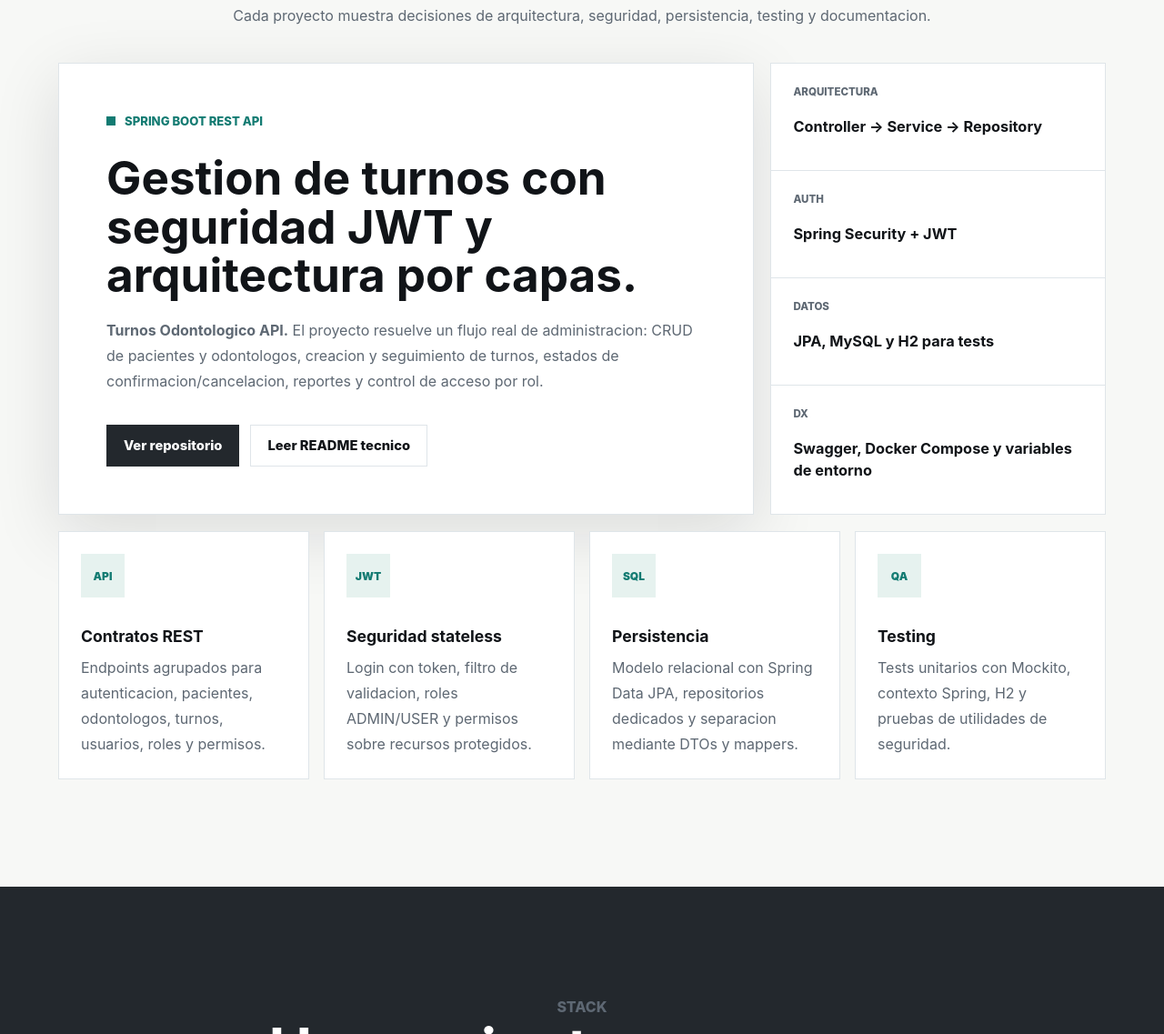
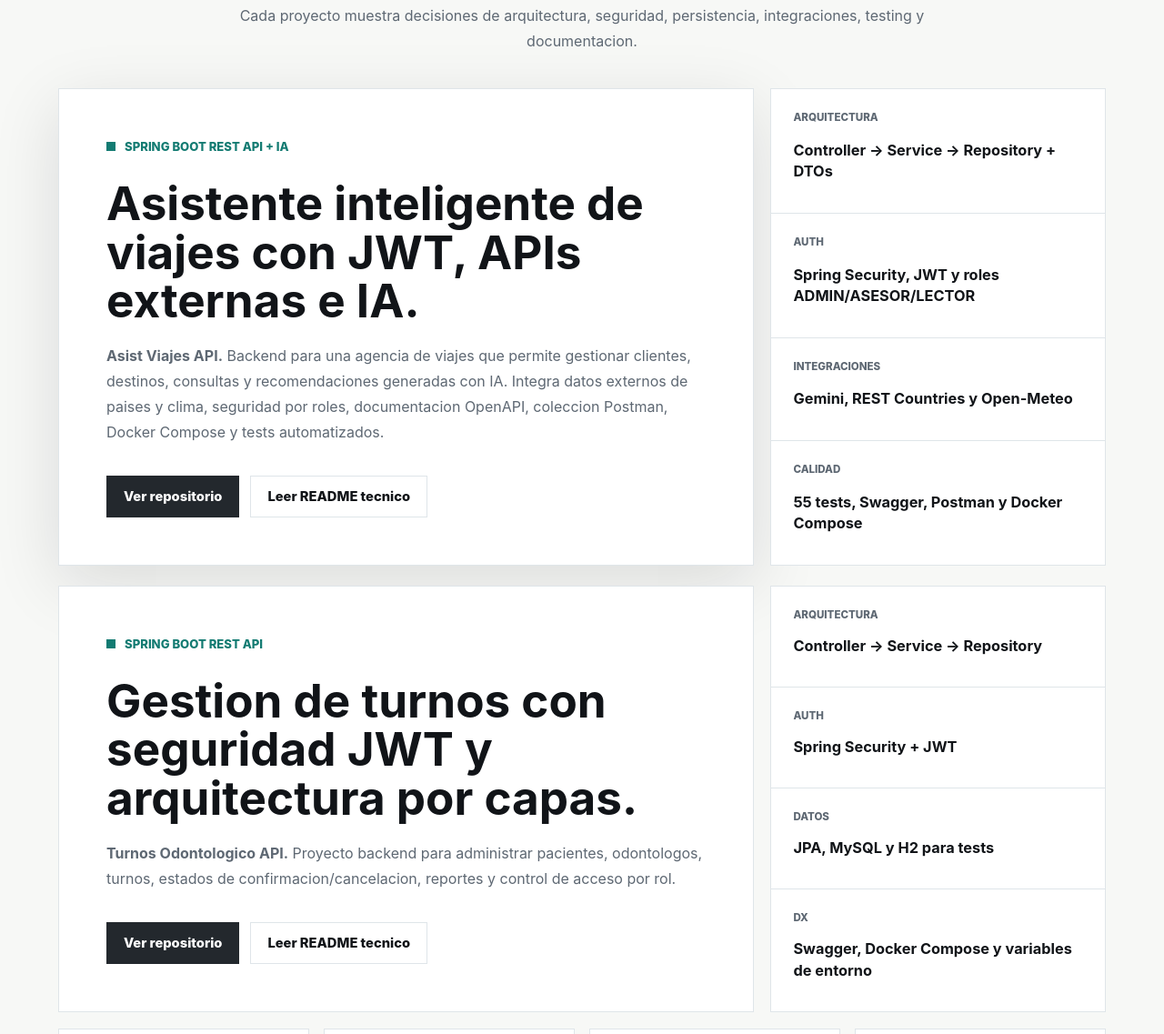
Before and after one commit to nakayamaemiliano/emilianonakayama-portfolio, a plain HTML site: page index.html in a window 1280 px wide. Shown: the part 1663-2800 px from the top of the page at 91% size. Drawn offline with Linux system fonts and the light colour scheme.

Commit message:
Add asist viajes project to portfolio

```diff
--- a/index.html
+++ b/index.html
@@ -16,7 +16,7 @@
     <div class="header-actions">
       <nav class="nav" aria-label="Navegacion principal">
         <a href="#perfil">Perfil</a>
-        <a href="#proyectos">Proyecto</a>
+        <a href="#proyectos">Proyectos</a>
         <a href="#stack">Stack</a>
         <a href="#contacto">Contacto</a>
       </nav>
@@ -91,7 +91,7 @@
         <p class="section-kicker">Proyectos</p>
         <h2 id="projects-title">Backend aplicado a problemas reales.</h2>
         <p>
-          Cada proyecto muestra decisiones de arquitectura, seguridad, persistencia, testing y documentacion.
+          Cada proyecto muestra decisiones de arquitectura, seguridad, persistencia, integraciones, testing y documentacion.
         </p>
       </div>
 
@@ -99,13 +99,50 @@
         <div class="project-main">
           <div class="project-topline">
             <span class="status-dot"></span>
+            <span>Spring Boot REST API + IA</span>
+          </div>
+          <h3>Asistente inteligente de viajes con JWT, APIs externas e IA.</h3>
+          <p>
+            <strong>Asist Viajes API.</strong> Backend para una agencia de viajes que permite gestionar clientes,
+            destinos, consultas y recomendaciones generadas con IA. Integra datos externos de paises y clima,
+            seguridad por roles, documentacion OpenAPI, coleccion Postman, Docker Compose y tests automatizados.
+          </p>
+          <div class="project-actions">
+            <a class="button button-dark" href="https://github.com/nakayamaemiliano/asistente-viajes" target="_blank" rel="noreferrer">Ver repositorio</a>
+            <a class="button button-light" href="https://github.com/nakayamaemiliano/asistente-viajes#readme" target="_blank" rel="noreferrer">Leer README tecnico</a>
+          </div>
+        </div>
+
+        <div class="project-side" aria-label="Evidencia tecnica del proyecto">
+          <div class="metric">
+            <span class="metric-label">Arquitectura</span>
+            <strong>Controller -> Service -> Repository + DTOs</strong>
+          </div>
+          <div class="metric">
+            <span class="metric-label">Auth</span>
+            <strong>Spring Security, JWT y roles ADMIN/ASESOR/LECTOR</strong>
+          </div>
+          <div class="metric">
+            <span class="metric-label">Integraciones</span>
+            <strong>Gemini, REST Countries y Open-Meteo</strong>
+          </div>
+          <div class="metric">
+            <span class="metric-label">Calidad</span>
+            <strong>55 tests, Swagger, Postman y Docker Compose</strong>
+          </div>
+        </div>
+      </article>
+
+      <article class="project-layout project-secondary">
+        <div class="project-main">
+          <div class="project-topline">
+            <span class="status-dot"></span>
             <span>Spring Boot REST API</span>
           </div>
           <h3>Gestion de turnos con seguridad JWT y arquitectura por capas.</h3>
           <p>
-            <strong>Turnos Odontologico API.</strong> El proyecto resuelve un flujo real de administracion:
-            CRUD de pacientes y odontologos, creacion y
-            seguimiento de turnos, estados de confirmacion/cancelacion, reportes y control de acceso por rol.
+            <strong>Turnos Odontologico API.</strong> Proyecto backend para administrar pacientes, odontologos,
+            turnos, estados de confirmacion/cancelacion, reportes y control de acceso por rol.
           </p>
           <div class="project-actions">
             <a class="button button-dark" href="https://github.com/nakayamaemiliano/turnosOdontologico" target="_blank" rel="noreferrer">Ver repositorio</a>
@@ -137,22 +174,22 @@
         <div class="feature-card">
           <span class="feature-icon" aria-hidden="true">API</span>
           <h3>Contratos REST</h3>
-          <p>Endpoints agrupados para autenticacion, pacientes, odontologos, turnos, usuarios, roles y permisos.</p>
+          <p>Endpoints agrupados por recurso, DTOs de entrada/salida, validaciones y respuestas orientadas al consumidor.</p>
         </div>
         <div class="feature-card">
           <span class="feature-icon" aria-hidden="true">JWT</span>
           <h3>Seguridad stateless</h3>
-          <p>Login con token, filtro de validacion, roles ADMIN/USER y permisos sobre recursos protegidos.</p>
+          <p>Login con token, filtro de validacion, roles diferenciados y permisos por tipo de operacion.</p>
         </div>
         <div class="feature-card">
-          <span class="feature-icon" aria-hidden="true">SQL</span>
-          <h3>Persistencia</h3>
-          <p>Modelo relacional con Spring Data JPA, repositorios dedicados y separacion mediante DTOs y mappers.</p>
+          <span class="feature-icon" aria-hidden="true">IA</span>
+          <h3>Integraciones reales</h3>
+          <p>Consumo de APIs publicas y generacion de recomendaciones con IA dentro de un flujo de negocio.</p>
         </div>
         <div class="feature-card">
           <span class="feature-icon" aria-hidden="true">QA</span>
           <h3>Testing</h3>
-          <p>Tests unitarios con Mockito, contexto Spring, H2 y pruebas de utilidades de seguridad.</p>
+          <p>Tests unitarios de servicios, JWT y configuracion de seguridad con JUnit 5, Mockito y MockMvc.</p>
         </div>
       </div>
     </section>
@@ -169,12 +206,15 @@
         <span>Spring Security</span>
         <span>JWT</span>
         <span>Spring Data JPA</span>
+        <span>RestClient</span>
         <span>MySQL</span>
         <span>H2</span>
         <span>JUnit 5</span>
         <span>Mockito</span>
+        <span>MockMvc</span>
         <span>Swagger / OpenAPI</span>
         <span>Docker</span>
+        <span>APIs externas</span>
         <span>Maven</span>
         <span>Git</span>
       </div>
--- a/styles.css
+++ b/styles.css
@@ -366,6 +366,15 @@ a {
   margin: 0 auto;
 }
 
+.project-layout + .project-layout {
+  margin-top: 22px;
+}
+
+.project-secondary .project-main {
+  min-height: 360px;
+  box-shadow: none;
+}
+
 .project-main,
 .project-side,
 .feature-card,
```
